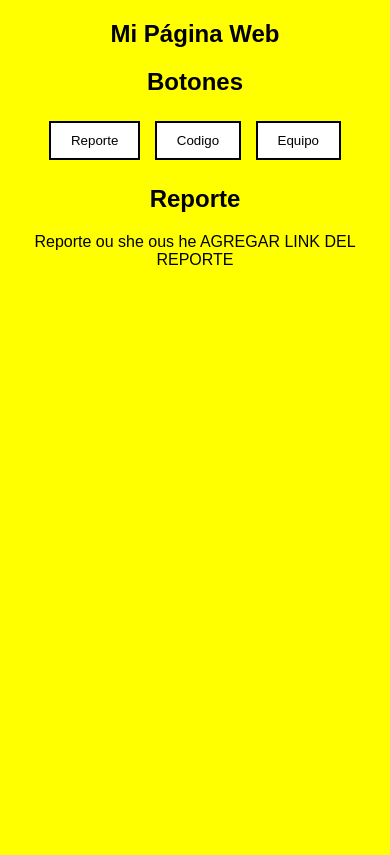
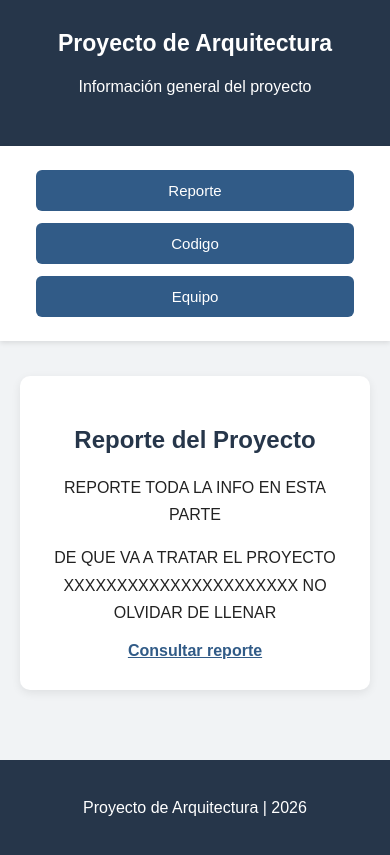
Before and after one commit to DanielRB-2005/Proyecto_Arquitectura, a plain HTML site: page index.html in a window 390 px wide. Drawn offline with Linux system fonts and the light colour scheme.

Commit message:
Improve UI colors and structure in index.html

```diff
--- a/index.html
+++ b/index.html
@@ -1,5 +1,7 @@
+
 <!-- PEDIRLE A LA IA QUE ARREGLE LA INTERFAZ QUE ESTA HORRIBLE -->
-<!-- CAMBIAR COLORES QUE ME QUEMAN LOS OJOS-->
+<!-- CAMBIAR COLORES QUE ME QUEMAN LOS OJOS -->
+
 <!DOCTYPE html>
 <html lang="es">
 <head>
@@ -8,24 +10,102 @@
     <title>Mi Página Web</title>
 
     <style>
+        * {
+            box-sizing: border-box;
+        }
+
         body {
-            background-color: yellow;
-            color: black;
+            background-color: #f1f3f5;
+            color: #222222;
             font-family: Arial, sans-serif;
             text-align: center;
+            margin: 0;
+        }
+
+        header {
+            background-color: #26364a;
+            color: white;
+            padding: 30px 15px;
+        }
+
+        header h1 {
+            margin: 0;
+            font-size: 30px;
+        }
+
+        nav {
+            background-color: white;
+            padding: 18px;
+            box-shadow: 0 2px 5px rgba(0,0,0,0.1);
         }
 
         button {
-            background-color: white;
-            color: black;
-            border: 2px solid black;
-            padding: 10px 20px;
+            background-color: #315b87;
+            color: white;
+            border: none;
+            border-radius: 6px;
+            padding: 12px 25px;
             margin: 5px;
+            font-size: 15px;
             cursor: pointer;
+            transition: 0.3s;
         }
 
         button:hover {
-            background-color: orange;
+            background-color: #1c3e63;
+        }
+
+        main {
+            max-width: 850px;
+            margin: 35px auto;
+            padding: 20px;
+        }
+
+        section {
+            background-color: white;
+            padding: 30px;
+            border-radius: 10px;
+            box-shadow: 0 3px 10px rgba(0,0,0,0.08);
+        }
+
+        section h2 {
+            color: #26364a;
+        }
+
+        p {
+            font-size: 16px;
+            line-height: 1.7;
+        }
+
+        a {
+            color: #315b87;
+            font-weight: bold;
+        }
+
+        .oculto {
+            display: none;
+        }
+
+        footer {
+            margin-top: 50px;
+            background-color: #26364a;
+            color: white;
+            padding: 18px;
+        }
+
+        @media (max-width: 600px) {
+            header h1 {
+                font-size: 23px;
+            }
+
+            button {
+                width: 90%;
+                margin: 6px auto;
+            }
+
+            main {
+                margin: 15px auto;
+            }
         }
     </style>
 </head>
@@ -33,74 +113,109 @@
 <body>
 
     <!-- PAGINA PRINCIPAL -->
-    <section id="inicio">
-        <h1>Mi Página Web</h1>
+    <header>
+        <h1>Proyecto de Arquitectura</h1>
+        <p>Información general del proyecto</p>
+    </header>
 
-        <h2>Botones</h2>
-
-        <button onclick="mostrarPagina('Reporte o algo')">
+    <!-- BOTONES -->
+    <nav>
+        <button onclick="mostrarPagina('reporte')">
             Reporte
         </button>
 
-        <button onclick="mostrarPagina('Codigo en Verilog')">
+        <button onclick="mostrarPagina('codigo')">
             Codigo
         </button>
 
-        <button onclick="mostrarPagina('Equipo')">
+        <button onclick="mostrarPagina('equipo')">
             Equipo
         </button>
+    </nav>
 
-        <h2>Reporte</h2>
+    <main>
+
+        <!-- PAGINA DE REPORTE -->
+        <section id="reporte">
+
+            <h2>Reporte del Proyecto</h2>
 
             <p>
-         Reporte
-            ou she ous he
-            AGREGAR LINK DEL REPORTE
+                REPORTE TODA LA INFO EN ESTA PARTE
             </p>
+
+            <p>
+                DE QUE VA A TRATAR EL PROYECTO XXXXXXXXXXXXXXXXXXXXXX NO OLVIDAR DE LLENAR
+            </p>
+
+            <!-- AGREGAR LINK DEL REPORTE -->
+            <a href="#" target="_blank">
+                Consultar reporte
+            </a>
+
         </section>
 
-    <!-- PAGINA DE SERVICIOS -->
-    <section id="servicios" style="display:none;">
 
-        <h1>Codigo</h1>
+        <!-- PAGINA DE CODIGO -->
+        <section id="codigo" class="oculto">
+
+            <h2>Codigo en Verilog</h2>
 
             <p>
-            EL CODIGO
-            AGREGAR
-            PREGUNTAR SI AGREGAR ENLACE O INCLUIR CODIGO EN
-            GIT AQUICON ESTE SIONO
+                PREGUNTAR SI EL CODIGO SE SUBE CON UN LINK O SE SUBE AL GIT
             </p>
 
-        <button onclick="mostrarPagina('inicio')">
+            <h3>Código del proyecto</h3>
+
+            <p>
+                LO MISMO QUE LO OTRO SI NO BORRAR ESTA SECCINXXXXXXXXXXXXXXXXXXXXXXXXXXXXXXXXXXXXXXXXXXXXXXXXXXX
+            </p>
+
+            <!-- PREGUNTAR SI AGREGAR ENLACE O INCLUIR CODIGO EN GIT AQUI -->
+
+            <button onclick="mostrarPagina('reporte')">
                 Regresar al menú
             </button>
 
         </section>
 
-    <!-- PAGINA DE CONTACTO -->
-    <section id="contacto" style="display:none;">
 
-        <h1>Integrantes</h1>
+        <!-- PAGINA DE EQUIPO -->
+        <section id="equipo" class="oculto">
 
-        <p>OUSHESHIEHSIHSHIEHIE</p>
-        <p>PAPSPAPSPASLLFALFLSALASFA</p>
+            <h2>Integrantes</h2>
 
-        <button onclick="mostrarPagina('inicio')">
+            <p>Integrante 1: Nombre del integrante</p>
+            <p>Integrante 2: Nombre del integrante</p>
+
+
+            <button onclick="mostrarPagina('reporte')">
                 Regresar al menú
             </button>
 
         </section>
+
+    </main>
+
+
+    <!-- PIE DE PAGINA -->
+    <footer>
+        <p>Proyecto de Arquitectura | 2026</p>
+    </footer>
+
 
     <!-- FUNCION PARA CAMBIAR DE PAGINA -->
     <script>
 
         function mostrarPagina(pagina) {
 
-            document.getElementById('Reporte').style.display = 'none';
-            document.getElementById('Codigo').style.display = 'none';
-            document.getElementById('Equipo').style.display = 'none';
+            // Ocultar todas las secciones
+            document.getElementById('reporte').classList.add('oculto');
+            document.getElementById('codigo').classList.add('oculto');
+            document.getElementById('equipo').classList.add('oculto');
 
-            document.getElementById(pagina).style.display = 'block';
+            // Mostrar la sección seleccionada
+            document.getElementById(pagina).classList.remove('oculto');
 
         }
 
```
Lines whose indentation alone changed are shown as unchanged.
